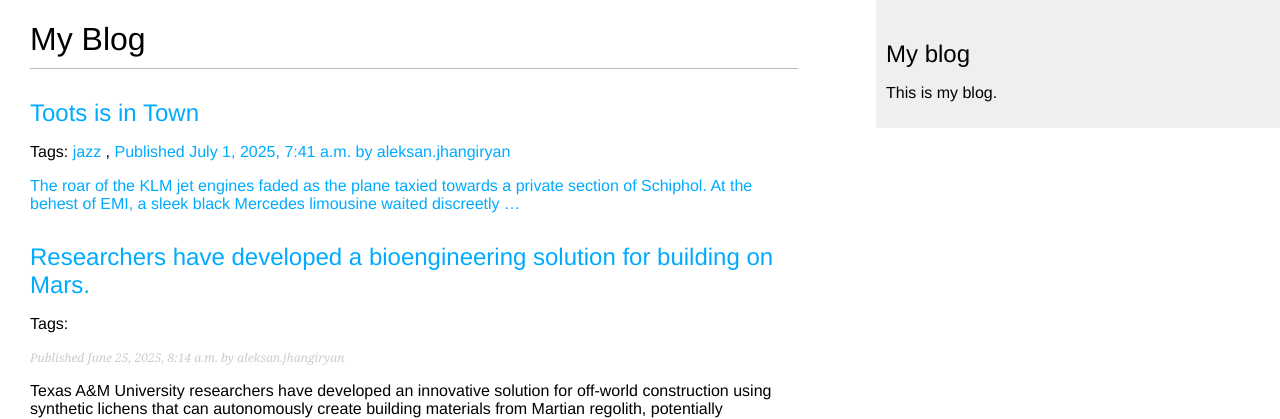
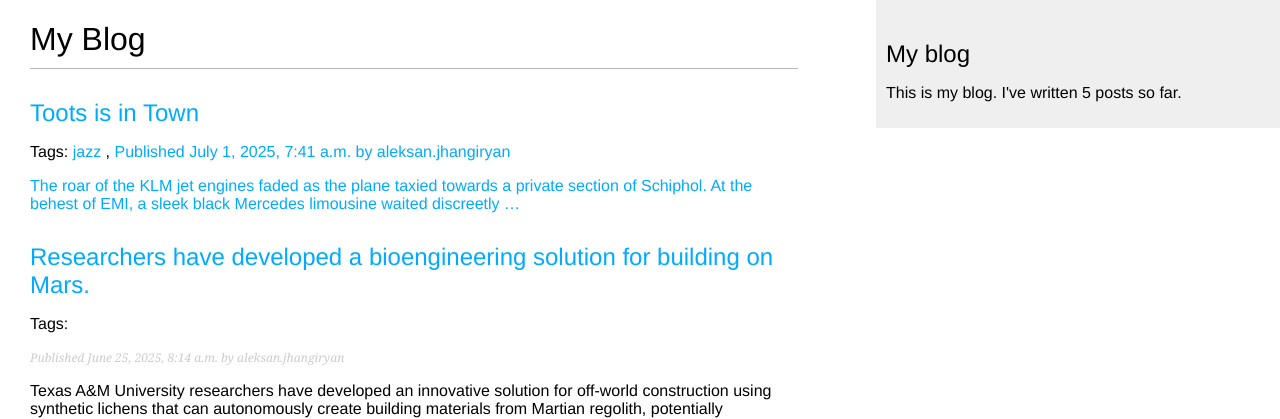
Before and after one commit to AleksJh/blogDjango, a Django app: page / in a window 1280 px wide. Shown: the top 419 px of the page. Run offline with Django 4.2, Linux system fonts and the light colour scheme; data comes from the database, SQL or seed files in the repository; parts of the project's set-up code (start-up, migrations or seed data) failed here and were passed over.

Commit message:
total_posts tag created and added to the main page

```diff
--- a/mysite/blog/templates/blog/base.html
+++ b/mysite/blog/templates/blog/base.html
@@ -1,3 +1,4 @@
+{% load blog_tags %}
 {% load static %}
 <!DOCTYPE html>
 <html>
@@ -12,7 +13,9 @@
   </div>
   <div id="sidebar">
       <h2>My blog</h2>
-      <p>This is my blog.</p>
+      <p>This is my blog.
+      I've written {% total_posts %} posts so far.
+      </p>
   </div>
 </body>
 </html>
--- /dev/null
+++ b/mysite/blog/templatetags/blog_tags.py
@@ -0,0 +1,9 @@
+from django import template
+from ..models import Post
+
+
+register = template.Library()
+
+@register.simple_tag
+def total_posts():
+    return Post.published.count()
```
Also changed, not shown: mysite/blog/templatetags/__init__.py (added).
